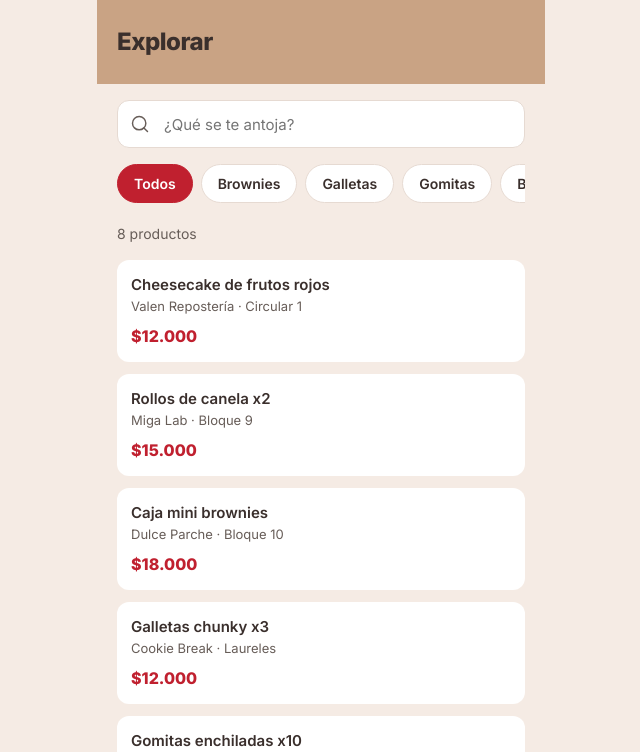
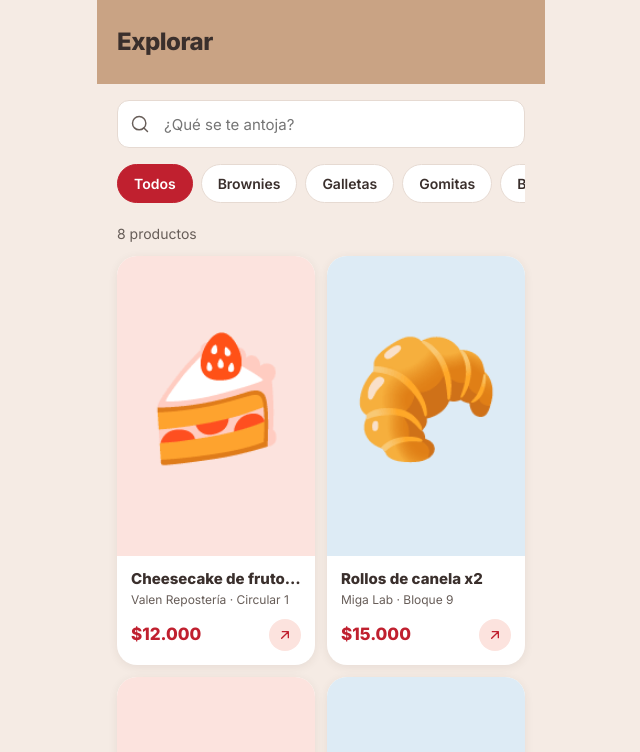
Before and after one commit to daviiid00/antojos-upb, a React (Vite) app in the folder app/frontend/: page /explorar in a window 1280 px wide. Shown: the top 752 px of the page, without its empty margins (319-959 px from the left). Built offline with nearby package versions, Linux system fonts and the light colour scheme; no server answers.

Commit message:
ANTOJOS-41: Se muestran los resultados de búsqueda en tarjetas

```diff
--- a/app/frontend/src/App.jsx
+++ b/app/frontend/src/App.jsx
@@ -11,6 +11,10 @@ function App() {
       <Route path="/welcome" element={<WelcomePage />} />
       <Route path="/register" element={<RegisterPage />} />
       <Route path="/explorar" element={<CatalogPage />} />
+            <Route
+        path="/producto/:id"
+        element={<Proximamente titulo="Detalle del producto" />}
+      />
       <Route path="/login" element={<Proximamente titulo="Iniciar sesión" />} />
       <Route path="/home" element={<Proximamente titulo="Inicio" />} />
     </Routes>
--- a/app/frontend/src/modulos/catalogo/CatalogPage.jsx
+++ b/app/frontend/src/modulos/catalogo/CatalogPage.jsx
@@ -1,60 +1,13 @@
-import { useEffect, useState } from 'react'
-import { TIPOS_PRODUCTO } from '../../compartido/constantes/tipos-producto.js'
-import { buscarProductos } from '../../compartido/servicios/productos.js'
+import { useState } from 'react'
 import SearchBar from './SearchBar.jsx'
+import SearchResultsContainer from './SearchResultsContainer.jsx'
 import TypeFilterChips from './TypeFilterChips.jsx'
 import './CatalogPage.css'
-
-function formatearPrecio(precio) {
-  return `$${precio.toLocaleString('es-CO')}`
-}
 
 function CatalogPage() {
   // consulta = texto de la barra, tipo = id del chip elegido ('' = Todos)
   const [consulta, setConsulta] = useState('')
   const [tipo, setTipo] = useState('')
-  // El resultado se guarda junto con los filtros a los que pertenece
-  const [resultado, setResultado] = useState({
-    consulta: null,
-    tipo: null,
-    productos: [],
-    hayError: false,
-  })
-
-  // Cada vez que cambia un filtro se vuelve a pedir la lista
-  useEffect(() => {
-    let vigente = true // evita pintar respuestas viejas
-    buscarProductos(consulta, tipo)
-      .then((productos) => {
-        if (vigente) {
-          setResultado({ consulta, tipo, productos, hayError: false })
-        }
-      })
-      .catch(() => {
-        if (vigente) {
-          setResultado({ consulta, tipo, productos: [], hayError: true })
-        }
-      })
-    return () => {
-      vigente = false
-    }
-  }, [consulta, tipo])
-
-  // "Cargando" mientras el resultado guardado es de otros filtros
-  const cargando = resultado.consulta !== consulta || resultado.tipo !== tipo
-  const { productos, hayError } = resultado
-
-  const cantidad = productos.length
-  const textoTipo = TIPOS_PRODUCTO.find((t) => t.id === tipo)?.texto
-  const filtros = [
-    consulta && `para “${consulta}”`,
-    textoTipo && `de tipo “${textoTipo}”`,
-  ]
-    .filter(Boolean)
-    .join(' ')
-  const resumen = filtros
-    ? `${cantidad} ${cantidad === 1 ? 'resultado' : 'resultados'} ${filtros}`
-    : `${cantidad} productos`
 
   return (
     <main className="catalogo">
@@ -65,37 +18,7 @@ function CatalogPage() {
       <div className="catalogo__contenido">
         <SearchBar onBuscar={setConsulta} onLimpiar={() => setConsulta('')} />
         <TypeFilterChips tipo={tipo} onCambiar={setTipo} />
-
-        {cargando && <p className="catalogo__mensaje">Cargando…</p>}
-
-        {hayError && (
-          <p className="catalogo__mensaje" role="alert">
-            No pudimos cargar los productos. Inténtalo de nuevo.
-          </p>
-        )}
-
-        {!cargando && !hayError && (
-          <>
-            <p className="catalogo__resumen">{resumen}</p>
-            {cantidad === 0 ? (
-              <p className="catalogo__mensaje">
-                No encontramos productos. Prueba con otra palabra.
-              </p>
-            ) : (
-              <ul className="catalogo__lista">
-                {productos.map((producto) => (
-                  <li key={producto.id} className="catalogo__tarjeta">
-                    <h2 className="catalogo__nombre">{producto.name}</h2>
-                    <p className="catalogo__emprendedor">{producto.seller}</p>
-                    <p className="catalogo__precio">
-                      {formatearPrecio(producto.price)}
-                    </p>
-                  </li>
-                ))}
-              </ul>
-            )}
-          </>
-        )}
+        <SearchResultsContainer consulta={consulta} tipo={tipo} />
       </div>
     </main>
   )
--- /dev/null
+++ b/app/frontend/src/modulos/catalogo/ProductCardGrid.css
@@ -0,0 +1,95 @@
+/* Dos columnas mientras quepan; en pantallas muy angostas pasan a una */
+.cuadricula {
+  display: grid;
+  grid-template-columns: repeat(auto-fill, minmax(9.5rem, 1fr));
+  gap: 0.75rem;
+  padding: 0;
+  list-style: none;
+}
+
+.tarjeta-producto {
+  display: flex;
+  flex-direction: column;
+  height: 100%;
+  overflow: hidden;
+  border-radius: 1.25rem;
+  background-color: var(--color-blanco);
+  box-shadow: 0 2px 10px rgba(58, 47, 44, 0.08);
+  color: inherit;
+  text-decoration: none;
+}
+
+.tarjeta-producto:hover {
+  box-shadow: 0 4px 14px rgba(58, 47, 44, 0.14);
+}
+
+.tarjeta-producto:focus-visible {
+  outline: 3px solid var(--color-acento);
+  outline-offset: 2px;
+}
+
+.tarjeta-producto__imagen {
+  width: 100%;
+  aspect-ratio: 6 / 5;
+  object-fit: cover;
+}
+
+/* Cuando el producto no trae imagen */
+.tarjeta-producto__imagen--vacia {
+  display: grid;
+  place-items: center;
+  background-color: var(--color-tarjeta-azul);
+  color: var(--color-texto-suave);
+  font-size: 0.8125rem;
+}
+
+.tarjeta-producto__cuerpo {
+  display: flex;
+  flex: 1;
+  flex-direction: column;
+  padding: 0.75rem 0.875rem 0.875rem;
+}
+
+/* Nombre y vendedor en una sola línea, con "..." si no caben */
+.tarjeta-producto__nombre {
+  overflow: hidden;
+  font-size: 0.9375rem;
+  font-weight: 700;
+  text-overflow: ellipsis;
+  white-space: nowrap;
+}
+
+.tarjeta-producto__vendedor {
+  overflow: hidden;
+  color: var(--color-texto-suave);
+  font-size: 0.75rem;
+  text-overflow: ellipsis;
+  white-space: nowrap;
+}
+
+/* Precio a la izquierda y botón circular a la derecha */
+.tarjeta-producto__pie {
+  display: flex;
+  align-items: center;
+  justify-content: space-between;
+  gap: 0.5rem;
+  margin-top: auto;
+  padding-top: 0.625rem;
+}
+
+.tarjeta-producto__precio {
+  color: var(--color-acento);
+  font-size: 1.0625rem;
+  font-weight: 800;
+}
+
+.tarjeta-producto__flecha {
+  display: grid;
+  flex-shrink: 0;
+  place-items: center;
+  width: 2rem;
+  height: 2rem;
+  border-radius: 50%;
+  background-color: var(--color-tarjeta-rosa);
+  color: var(--color-acento);
+}
--- /dev/null
+++ b/app/frontend/src/modulos/catalogo/ProductCardGrid.jsx
@@ -0,0 +1,72 @@
+import { Link } from 'react-router'
+import './ProductCardGrid.css'
+
+function formatearPrecio(precio) {
+  return `$${precio.toLocaleString('es-CO')}`
+}
+
+// Flecha del botón de la tarjeta (decorativa: toda la tarjeta es el enlace)
+function IconoFlecha() {
+  return (
+    <svg
+      viewBox="0 0 24 24"
+      width="16"
+      height="16"
+      fill="none"
+      stroke="currentColor"
+      strokeWidth="2"
+      strokeLinecap="round"
+      strokeLinejoin="round"
+      aria-hidden="true"
+      focusable="false"
+    >
+      <path d="M7 17 17 7M8 7h9v9" />
+    </svg>
+  )
+}
+
+// Cuadrícula de tarjetas: imagen, nombre, vendedor y precio de cada producto
+function ProductCardGrid({ productos }) {
+  return (
+    <ul className="cuadricula">
+      {productos.map((producto) => (
+        <li key={producto.id}>
+          {/* Criterio: al hacer clic en la tarjeta se va al detalle del producto */}
+          <Link className="tarjeta-producto" to={`/producto/${producto.id}`}>
+            {producto.image_url ? (
+              <img
+                className="tarjeta-producto__imagen"
+                src={producto.image_url}
+                alt=""
+                width="400"
+                height="300"
+                loading="lazy"
+              />
+            ) : (
+              <div
+                className="tarjeta-producto__imagen tarjeta-producto__imagen--vacia"
+                aria-hidden="true"
+              >
+                Sin imagen
+              </div>
+            )}
+            <div className="tarjeta-producto__cuerpo">
+              <h2 className="tarjeta-producto__nombre">{producto.name}</h2>
+              <p className="tarjeta-producto__vendedor">{producto.seller}</p>
+              <div className="tarjeta-producto__pie">
+                <p className="tarjeta-producto__precio">
+                  {formatearPrecio(producto.price)}
+                </p>
+                <span className="tarjeta-producto__flecha">
+                  <IconoFlecha />
+                </span>
+              </div>
+            </div>
+          </Link>
+        </li>
+      ))}
+    </ul>
+  )
+}
+
+export default ProductCardGrid
--- /dev/null
+++ b/app/frontend/src/modulos/catalogo/SearchHeader.css
@@ -0,0 +1,4 @@
+.encabezado-resultados {
+  color: var(--color-texto-suave);
+  font-size: 0.875rem;
+}
--- /dev/null
+++ b/app/frontend/src/modulos/catalogo/SearchHeader.jsx
@@ -0,0 +1,23 @@
+import './SearchHeader.css'
+
+// Encabezado informativo: total de resultados y filtros aplicados
+function SearchHeader({ total, consulta, textoTipo }) {
+  const filtros = [
+    consulta && `para “${consulta}”`,
+    textoTipo && `de tipo “${textoTipo}”`,
+  ]
+    .filter(Boolean)
+    .join(' ')
+
+  const texto = filtros
+    ? `${total} ${total === 1 ? 'resultado' : 'resultados'} ${filtros}`
+    : `${total} ${total === 1 ? 'producto' : 'productos'}`
+
+  return (
+    <p className="encabezado-resultados" aria-live="polite">
+      {texto}
+    </p>
+  )
+}
+
+export default SearchHeader
--- /dev/null
+++ b/app/frontend/src/modulos/catalogo/SearchResultsContainer.css
@@ -0,0 +1,10 @@
+.resultados {
+  display: flex;
+  flex-direction: column;
+  gap: 0.75rem;
+}
+
+.resultados__mensaje {
+  color: var(--color-texto-suave);
+  font-size: 0.9375rem;
+}
--- /dev/null
+++ b/app/frontend/src/modulos/catalogo/SearchResultsContainer.jsx
@@ -0,0 +1,71 @@
+import { useEffect, useState } from 'react'
+import { TIPOS_PRODUCTO } from '../../compartido/constantes/tipos-producto.js'
+import { buscarProductos } from '../../compartido/servicios/productos.js'
+import ProductCardGrid from './ProductCardGrid.jsx'
+import SearchHeader from './SearchHeader.jsx'
+import './SearchResultsContainer.css'
+
+// Pide los productos según los filtros y muestra encabezado + tarjetas
+function SearchResultsContainer({ consulta, tipo }) {
+  // El resultado se guarda junto con los filtros a los que pertenece
+  const [resultado, setResultado] = useState({
+    consulta: null,
+    tipo: null,
+    productos: [],
+    hayError: false,
+  })
+
+  // Cada vez que cambia un filtro se vuelve a pedir la lista
+  useEffect(() => {
+    let vigente = true // evita pintar respuestas viejas
+    buscarProductos(consulta, tipo)
+      .then((productos) => {
+        if (vigente) {
+          setResultado({ consulta, tipo, productos, hayError: false })
+        }
+      })
+      .catch(() => {
+        if (vigente) {
+          setResultado({ consulta, tipo, productos: [], hayError: true })
+        }
+      })
+    return () => {
+      vigente = false
+    }
+  }, [consulta, tipo])
+
+  // "Cargando" mientras el resultado guardado es de otros filtros
+  const cargando = resultado.consulta !== consulta || resultado.tipo !== tipo
+  const { productos, hayError } = resultado
+
+  if (cargando) return <p className="resultados__mensaje">Cargando…</p>
+
+  if (hayError) {
+    return (
+      <p className="resultados__mensaje" role="alert">
+        No pudimos cargar los productos. Inténtalo de nuevo.
+      </p>
+    )
+  }
+
+  const textoTipo = TIPOS_PRODUCTO.find((t) => t.id === tipo)?.texto
+
+  return (
+    <section className="resultados" aria-label="Resultados">
+      <SearchHeader
+        total={productos.length}
+        consulta={consulta}
+        textoTipo={textoTipo}
+      />
+      {productos.length === 0 ? (
+        <p className="resultados__mensaje">
+          No encontramos productos. Prueba con otra palabra.
+        </p>
+      ) : (
+        <ProductCardGrid productos={productos} />
+      )}
+    </section>
+  )
+}
+
+export default SearchResultsContainer
```
